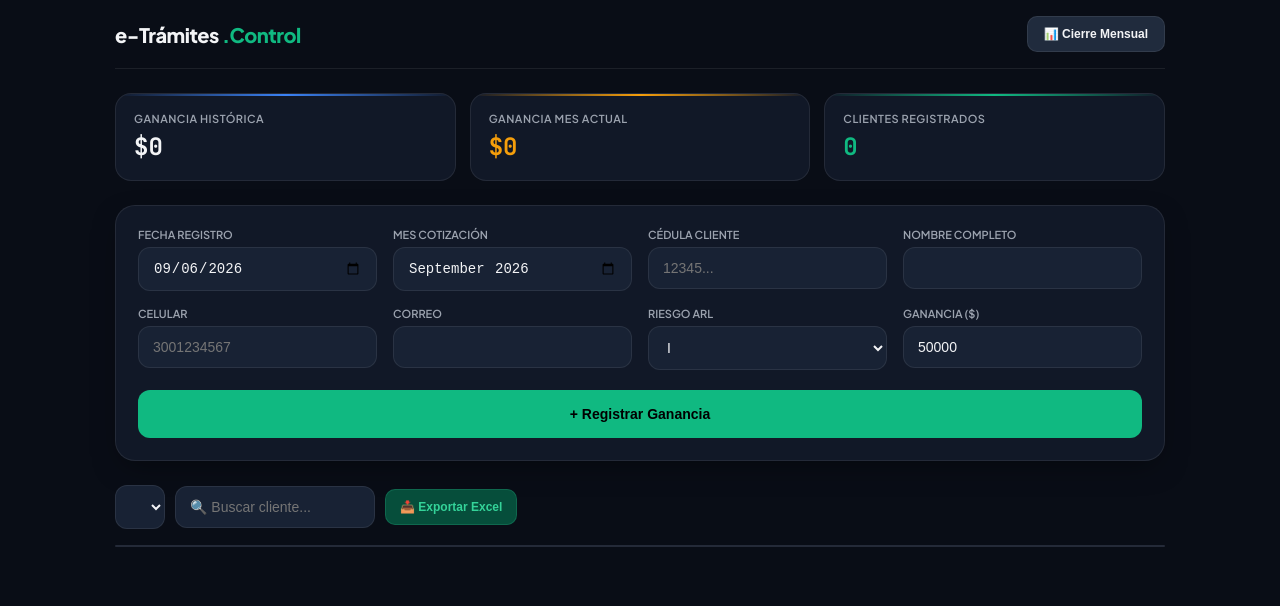
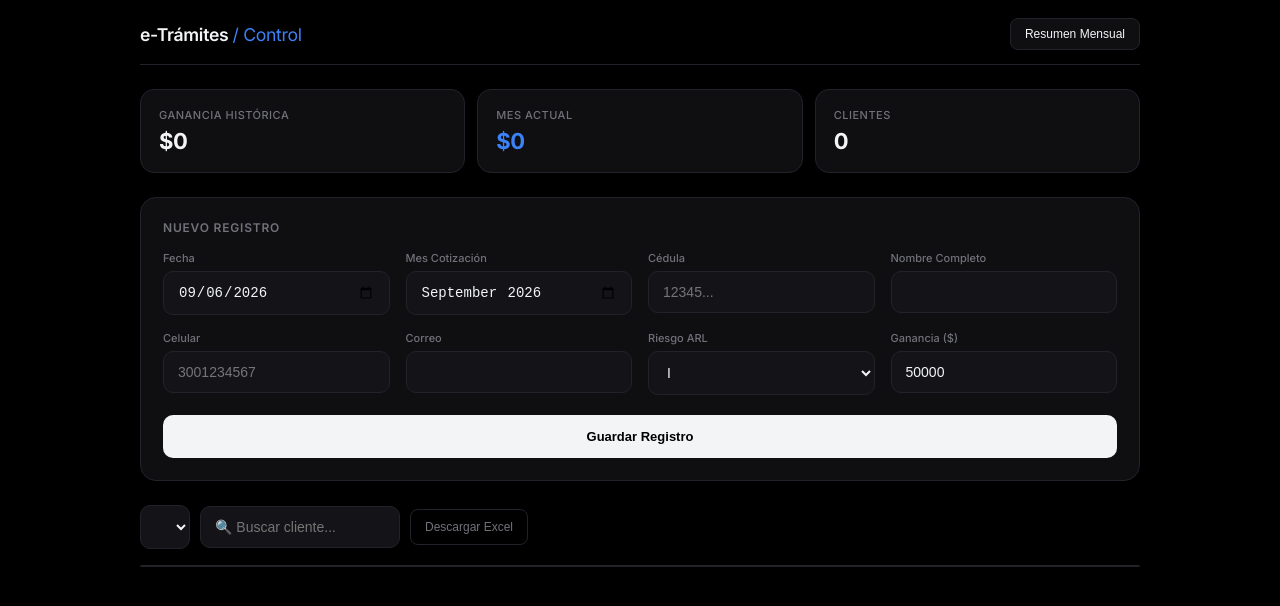
Before and after one commit to fernandezcristian2112-collab/mis-planillas, a plain HTML site: page index.html in a window 1280 px wide. Drawn offline with Linux system fonts and the light colour scheme; no server answers.

Commit message:
Update index.html

```diff
--- a/index.html
+++ b/index.html
@@ -3,31 +3,30 @@
 <head>
 <meta charset="UTF-8">
 <meta name="viewport" content="width=device-width, initial-scale=1.0, maximum-scale=1.0, user-scalable=no">
-<title>e-Trámites — Dashboard Pro</title>
+<title>e-Trámites — Executive Control</title>
 
 <!-- CONFIGURACIÓN PWA Y WEB APP -->
-<meta name="theme-color" content="#090d16">
+<meta name="theme-color" content="#000000">
 <meta name="mobile-web-app-capable" content="yes">
 <meta name="apple-mobile-web-app-capable" content="yes">
 <meta name="apple-mobile-web-app-status-bar-style" content="black-translucent">
 <meta name="apple-mobile-web-app-title" content="e-Trámites">
-<link rel="manifest" href="data:application/manifest+json;utf8,{%22name%22:%22e-Tr%C3%A1mites%20Planillas%22,%22short_name%22:%22e-Tr%C3%A1mites%22,%22start_url%22:%22.%22,%22display%22:%22standalone%22,%22background_color%22:%22%23090d16%22,%22theme_color%22:%22%23090d16%22,%22icons%22:[{%22src%22:%22https://cdn-icons-png.flaticon.com/512/3135/3135706.png%22,%22sizes%22:%22512x512%22,%22type%22:%22image/png%22}]}">
+<link rel="manifest" href="data:application/manifest+json;utf8,{%22name%22:%22e-Tr%C3%A1mites%20Planillas%22,%22short_name%22:%22e-Tr%C3%A1mites%22,%22start_url%22:%22.%22,%22display%22:%22standalone%22,%22background_color%22:%22%23000000%22,%22theme_color%22:%22%23000000%22,%22icons%22:[{%22src%22:%22https://cdn-icons-png.flaticon.com/512/3135/3135706.png%22,%22sizes%22:%22512x512%22,%22type%22:%22image/png%22}]}">
 
-<link href="https://fonts.googleapis.com/css2?family=Plus+Jakarta+Sans:wght@400;500;600;700;800&family=JetBrains+Mono:wght@500;700&display=swap" rel="stylesheet">
+<link href="https://fonts.googleapis.com/css2?family=Inter:wght@300;400;500;600;700&display=swap" rel="stylesheet">
 <script src="https://cdnjs.cloudflare.com/ajax/libs/xlsx/0.18.5/xlsx.full.min.js"></script>
 
 <style>
   :root {
-    --bg: #090d16;
-    --surface: #111827;
-    --surface-hover: #1f293d;
-    --border: rgba(255, 255, 255, 0.08);
-    --accent: #10b981;
-    --accent-glow: rgba(16, 185, 129, 0.15);
-    --blue: #3b82f6;
-    --gold: #f59e0b;
+    --bg: #000000;
+    --surface: #0f0f12;
+    --surface-card: #141418;
+    --border: #22222a;
+    --accent: #3b82f6;
+    --accent-subtle: rgba(59, 130, 246, 0.1);
     --text: #f3f4f6;
-    --muted: #9ca3af;
+    --muted: #71717a;
+    --success: #10b981;
   }
 
   * { margin: 0; padding: 0; box-sizing: border-box; -webkit-tap-highlight-color: transparent; }
@@ -35,99 +34,92 @@
   body {
     background: var(--bg);
     color: var(--text);
-    font-family: 'Plus Jakarta Sans', sans-serif;
-    padding: 16px;
+    font-family: 'Inter', -apple-system, BlinkMacSystemFont, sans-serif;
+    padding: 18px 14px;
     min-height: 100vh;
     overflow-x: hidden;
+    -webkit-font-smoothing: antialiased;
   }
 
-  .container { max-width: 1050px; margin: 0 auto; }
+  .container { max-width: 1000px; margin: 0 auto; }
 
   header {
     display: flex;
     justify-content: space-between;
     align-items: center;
     margin-bottom: 24px;
-    padding-bottom: 16px;
+    padding-bottom: 14px;
     border-bottom: 1px solid var(--border);
   }
 
-  h1 { font-size: 1.25rem; font-weight: 800; letter-spacing: -0.5px; }
-  h1 span { color: var(--accent); }
+  .brand { font-size: 1.1rem; font-weight: 600; letter-spacing: -0.3px; color: var(--text); }
+  .brand span { color: var(--accent); font-weight: 400; }
 
-  .stats { display: grid; grid-template-columns: repeat(auto-fit, minmax(200px, 1fr)); gap: 14px; margin-bottom: 24px; }
+  .stats { display: grid; grid-template-columns: repeat(auto-fit, minmax(200px, 1fr)); gap: 12px; margin-bottom: 24px; }
   .stat {
     background: var(--surface);
     border: 1px solid var(--border);
-    border-radius: 16px;
+    border-radius: 14px;
     padding: 18px;
-    position: relative;
-    overflow: hidden;
   }
-  .stat::before {
-    content: '';
-    position: absolute;
-    top: 0; left: 0; right: 0; height: 2px;
-    background: linear-gradient(90deg, transparent, var(--stat-color, var(--accent)), transparent);
-  }
-  .stat-label { font-size: 11px; color: var(--muted); font-weight: 600; text-transform: uppercase; letter-spacing: 0.5px; }
-  .stat-value { font-size: 24px; font-weight: 800; margin-top: 6px; font-family: 'JetBrains Mono', monospace; }
+  .stat-label { font-size: 11px; color: var(--muted); font-weight: 500; text-transform: uppercase; letter-spacing: 0.5px; }
+  .stat-value { font-size: 22px; font-weight: 700; margin-top: 6px; letter-spacing: -0.5px; }
 
   .form-card {
     background: var(--surface);
     border: 1px solid var(--border);
-    border-radius: 20px;
+    border-radius: 16px;
     padding: 22px;
     margin-bottom: 24px;
-    box-shadow: 0 10px 30px -10px rgba(0,0,0,0.5);
   }
+  .form-title { font-size: 12px; font-weight: 600; text-transform: uppercase; color: var(--muted); letter-spacing: 0.8px; margin-bottom: 16px; }
   .form-grid { display: grid; grid-template-columns: repeat(auto-fit, minmax(200px, 1fr)); gap: 16px; }
   .field-group { display: flex; flex-direction: column; gap: 6px; }
-  label { font-size: 11px; color: var(--muted); font-weight: 600; text-transform: uppercase; }
+  label { font-size: 11px; color: var(--muted); font-weight: 500; }
   input, select {
-    background: #182234;
+    background: var(--surface-card);
     border: 1px solid var(--border);
-    border-radius: 12px;
+    border-radius: 10px;
     padding: 12px 14px;
     color: var(--text);
     font-size: 14px;
     outline: none;
-    transition: all 0.2s;
+    transition: border-color 0.2s;
   }
-  input:focus, select:focus { border-color: var(--accent); box-shadow: 0 0 0 3px var(--accent-glow); }
+  input:focus, select:focus { border-color: var(--accent); }
 
   .btn-add {
-    background: var(--accent);
+    background: var(--text);
     color: #000;
     border: none;
-    border-radius: 12px;
-    padding: 16px;
-    font-weight: 700;
-    font-size: 14px;
+    border-radius: 10px;
+    padding: 14px;
+    font-weight: 600;
+    font-size: 13px;
     cursor: pointer;
     margin-top: 20px;
     width: 100%;
-    transition: all 0.2s;
+    transition: opacity 0.2s;
   }
-  .btn-add:active { transform: scale(0.99); opacity: 0.9; }
+  .btn-add:active { opacity: 0.8; }
 
   .btn-cierre {
-    background: #202b3d;
+    background: var(--surface);
     color: var(--text);
     border: 1px solid var(--border);
-    border-radius: 10px;
-    padding: 10px 16px;
-    font-weight: 600;
+    border-radius: 8px;
+    padding: 8px 14px;
+    font-weight: 500;
     cursor: pointer;
     font-size: 12px;
   }
   .btn-excel {
-    background: #064e3b;
-    color: #34d399;
-    border: 1px solid rgba(52, 211, 153, 0.2);
-    border-radius: 10px;
+    background: transparent;
+    color: var(--muted);
+    border: 1px solid var(--border);
+    border-radius: 8px;
     padding: 10px 14px;
-    font-weight: 600;
+    font-weight: 500;
     cursor: pointer;
     font-size: 12px;
   }
@@ -135,61 +127,56 @@
   .table-container {
     background: var(--surface);
     border: 1px solid var(--border);
-    border-radius: 20px;
+    border-radius: 16px;
     overflow-x: auto;
-    box-shadow: 0 10px 30px -10px rgba(0,0,0,0.5);
   }
-  table { width: 100%; border-collapse: collapse; min-width: 700px; }
-  th { background: #162032; padding: 14px 16px; font-size: 11px; color: var(--muted); text-align: left; font-weight: 600; text-transform: uppercase; }
+  table { width: 100%; border-collapse: collapse; min-width: 680px; }
+  th { padding: 12px 16px; font-size: 11px; color: var(--muted); text-align: left; font-weight: 500; text-transform: uppercase; border-bottom: 1px solid var(--border); }
   td { padding: 14px 16px; font-size: 13px; border-bottom: 1px solid var(--border); }
   tr:last-child td { border-bottom: none; }
 
-  .badge-riesgo { padding: 4px 10px; border-radius: 8px; font-size: 11px; font-weight: 700; font-family: 'JetBrains Mono', monospace; }
-  .r1 { background: rgba(16, 185, 129, 0.15); color: #34d399; }
-  .r2 { background: rgba(59, 130, 246, 0.15); color: #60a5fa; }
-  .r3 { background: rgba(245, 158, 11, 0.15); color: #fbbf24; }
-  .r4 { background: rgba(249, 115, 22, 0.15); color: #fb923c; }
-  .r5 { background: rgba(239, 68, 68, 0.15); color: #f87171; }
+  .badge-riesgo { padding: 3px 8px; border-radius: 6px; font-size: 10px; font-weight: 600; background: var(--surface-card); border: 1px solid var(--border); color: var(--muted); }
 
-  .btn-del { background: none; border: none; color: #ef4444; cursor: pointer; font-size: 16px; opacity: 0.7; }
+  .btn-del { background: none; border: none; color: #f87171; cursor: pointer; font-size: 15px; opacity: 0.6; }
   .btn-del:hover { opacity: 1; }
 
-  .modal-bg { display: none; position: fixed; inset: 0; background: rgba(0,0,0,0.75); align-items: center; justify-content: center; z-index: 100; backdrop-filter: blur(8px); }
-  .modal { background: var(--surface); border: 1px solid var(--border); border-radius: 24px; padding: 24px; width: 90%; max-width: 400px; }
+  .modal-bg { display: none; position: fixed; inset: 0; background: rgba(0,0,0,0.85); align-items: center; justify-content: center; z-index: 100; backdrop-filter: blur(4px); }
+  .modal { background: var(--surface); border: 1px solid var(--border); border-radius: 20px; padding: 24px; width: 90%; max-width: 380px; }
 </style>
 </head>
 <body>
 
 <div class="container">
   <header>
-    <h1>e-Trámites <span>.Control</span></h1>
-    <button class="btn-cierre" onclick="abrirCierre()">📊 Cierre Mensual</button>
+    <div class="brand">e-Trámites <span>/ Control</span></div>
+    <button class="btn-cierre" onclick="abrirCierre()">Resumen Mensual</button>
   </header>
 
   <div class="stats">
-    <div class="stat" style="--stat-color: var(--blue)"><div class="stat-label">Ganancia Histórica</div><div class="stat-value" id="statTotal">$0</div></div>
-    <div class="stat" style="--stat-color: var(--gold)"><div class="stat-label">Ganancia Mes Actual</div><div class="stat-value" style="color:var(--gold)" id="statMes">$0</div></div>
-    <div class="stat" style="--stat-color: var(--accent)"><div class="stat-label">Clientes Registrados</div><div class="stat-value" style="color:var(--accent)" id="statClientes">0</div></div>
+    <div class="stat"><div class="stat-label">Ganancia Histórica</div><div class="stat-value" id="statTotal">$0</div></div>
+    <div class="stat"><div class="stat-label">Mes Actual</div><div class="stat-value" style="color:var(--accent)" id="statMes">$0</div></div>
+    <div class="stat"><div class="stat-label">Clientes</div><div class="stat-value" id="statClientes">0</div></div>
   </div>
 
   <div class="form-card">
+    <div class="form-title">Nuevo Registro</div>
     <div class="form-grid">
-      <div class="field-group"><label>Fecha Registro</label><input type="date" id="fecha"></div>
+      <div class="field-group"><label>Fecha</label><input type="date" id="fecha"></div>
       <div class="field-group"><label>Mes Cotización</label><input type="month" id="mesCotizacion"></div>
-      <div class="field-group"><label>Cédula Cliente</label><input type="tel" id="cedula" inputmode="numeric" placeholder="12345..."></div>
+      <div class="field-group"><label>Cédula</label><input type="tel" id="cedula" inputmode="numeric" placeholder="12345..."></div>
       <div class="field-group"><label>Nombre Completo</label><input type="text" id="nombre"></div>
       <div class="field-group"><label>Celular</label><input type="tel" id="celular" inputmode="tel" placeholder="3001234567"></div>
       <div class="field-group"><label>Correo</label><input type="email" id="correo"></div>
       <div class="field-group"><label>Riesgo ARL</label><select id="riesgo"><option>I</option><option>II</option><option>III</option><option>IV</option><option>V</option></select></div>
       <div class="field-group"><label>Ganancia ($)</label><input type="number" id="ganancia" value="50000"></div>
     </div>
-    <button class="btn-add" onclick="addRegistro()">+ Registrar Ganancia</button>
+    <button class="btn-add" onclick="addRegistro()">Guardar Registro</button>
   </div>
 
   <div style="margin-bottom:16px; display:flex; align-items:center; gap:10px; flex-wrap: wrap;">
     <select id="filtroMes" onchange="render()" style="max-width:160px;"></select>
     <input type="text" id="buscarCliente" placeholder="🔍 Buscar cliente..." oninput="render()" style="max-width:200px;">
-    <button class="btn-excel" onclick="exportarExcel()">📥 Exportar Excel</button>
+    <button class="btn-excel" onclick="exportarExcel()">Descargar Excel</button>
   </div>
 
   <div class="table-container">
@@ -199,7 +186,7 @@
 
 <div class="modal-bg" id="modalBg" onclick="this.style.display='none'">
   <div class="modal" onclick="event.stopPropagation()">
-    <h2 style="margin-bottom:16px; font-size:1.2rem;">📊 Resumen de Cierre</h2>
+    <h2 style="margin-bottom:16px; font-size:1.1rem; font-weight:600;">Resumen del Mes</h2>
     <div id="modalContent"></div>
     <button class="btn-add" style="margin-top:20px" onclick="document.getElementById('modalBg').style.display='none'">Cerrar</button>
   </div>
@@ -224,7 +211,6 @@
   const colRef = collection(db, "planillas");
 
   let registros = [];
-  const riesgoClass = { I:'r1', II:'r2', III:'r3', IV:'r4', V:'r5', '1':'r1', '2':'r2', '3':'r3', '4':'r4', '5':'r5' };
 
   onSnapshot(query(colRef, orderBy("id", "desc")), (snapshot) => {
     registros = snapshot.docs.map(doc => ({ ...doc.data(), docId: doc.id }));
@@ -240,7 +226,7 @@
         document.getElementById('nombre').value = cliente.nombre;
         document.getElementById('celular').value = cliente.celular;
         document.getElementById('correo').value = cliente.correo || '';
-        e.target.style.borderColor = '#10b981';
+        e.target.style.borderColor = '#3b82f6';
       }
     }
   });
@@ -307,21 +293,20 @@
 
     const rows = filtrados.map(r => {
       const riesgoLimpio = r.riesgo ? r.riesgo.trim() : 'I';
-      const claseRiesgo = riesgoClass[riesgoLimpio] || 'r1';
       const waText = encodeURIComponent(`Hola ${r.nombre}, confirmamos la planilla de SS correspondiente al mes de ${r.mesCotizacion}. ¡Gracias por elegir e-Trámites!`);
       const waUrl = r.celular ? `https://wa.me/57${r.celular}?text=${waText}` : '#';
 
       return `
       <tr>
         <td style="color:var(--muted); font-size:12px">${(!r.fecha || r.fecha === 'undefined') ? '—' : r.fecha}</td>
-        <td style="color:var(--gold); font-weight:600">${r.mesCotizacion || '—'}</td>
+        <td style="color:var(--accent); font-weight:500">${r.mesCotizacion || '—'}</td>
         <td>
-          <b style="font-size:14px">${r.nombre}</b>
+          <b style="font-size:13px; font-weight:600">${r.nombre}</b>
           ${r.celular ? `<a href="${waUrl}" target="_blank" title="Enviar WhatsApp" style="margin-left:6px; text-decoration:none;">💬</a>` : ''}
           <br><span style="color:var(--muted); font-size:11px">CC: ${r.cedula}</span>
         </td>
-        <td><span class="badge-riesgo ${claseRiesgo}">Riesgo ${riesgoLimpio}</span></td>
-        <td style="color:var(--accent); font-weight:700; font-family:'JetBrains Mono', monospace">${formatCOP(r.ganancia)}</td>
+        <td><span class="badge-riesgo">Riesgo ${riesgoLimpio}</span></td>
+        <td style="font-weight:600">${formatCOP(r.ganancia)}</td>
         <td><button class="btn-del" onclick="deleteRegistro('${r.docId}')">✕</button></td>
       </tr>`
     }).join('');
@@ -345,7 +330,7 @@
     document.getElementById('statMes').textContent = formatCOP(gananciaMes);
 
     const labelMes = document.querySelector('.stat:nth-child(2) .stat-label');
-    labelMes.textContent = (filter === 'todos') ? `Ganancia Mes Actual (${hoy})` : `Ganancia de ${filter}`;
+    labelMes.textContent = (filter === 'todos') ? `Mes Actual (${hoy})` : `Ganancia de ${filter}`;
 
     document.getElementById('statClientes').textContent = new Set(registros.map(r => r.cedula)).size;
   }
@@ -367,9 +352,9 @@
     const total = delMes.reduce((s,r) => s + r.ganancia, 0);
 
     document.getElementById('modalContent').innerHTML = `
-      <div style="display:flex; justify-content:space-between; padding:12px 0; border-bottom:1px solid var(--border); font-size:14px"><span>Periodo:</span><b>${mesABuscar}</b></div>
-      <div style="display:flex; justify-content:space-between; padding:12px 0; border-bottom:1px solid var(--border); font-size:14px"><span>Total Trámites:</span><b>${delMes.length}</b></div>
-      <div style="display:flex; justify-content:space-between; padding:16px 0; color:var(--accent); font-size:22px; font-weight:800; font-family:'JetBrains Mono', monospace"><span>GANANCIA:</span><b>${formatCOP(total)}</b></div>
+      <div style="display:flex; justify-content:space-between; padding:10px 0; border-bottom:1px solid var(--border); font-size:13px"><span>Periodo:</span><b>${mesABuscar}</b></div>
+      <div style="display:flex; justify-content:space-between; padding:10px 0; border-bottom:1px solid var(--border); font-size:13px"><span>Total Trámites:</span><b>${delMes.length}</b></div>
+      <div style="display:flex; justify-content:space-between; padding:14px 0; font-size:18px; font-weight:700"><span>Ganancia:</span><b style="color:var(--accent)">${formatCOP(total)}</b></div>
     `;
     document.getElementById('modalBg').style.display = 'flex';
   };
```
